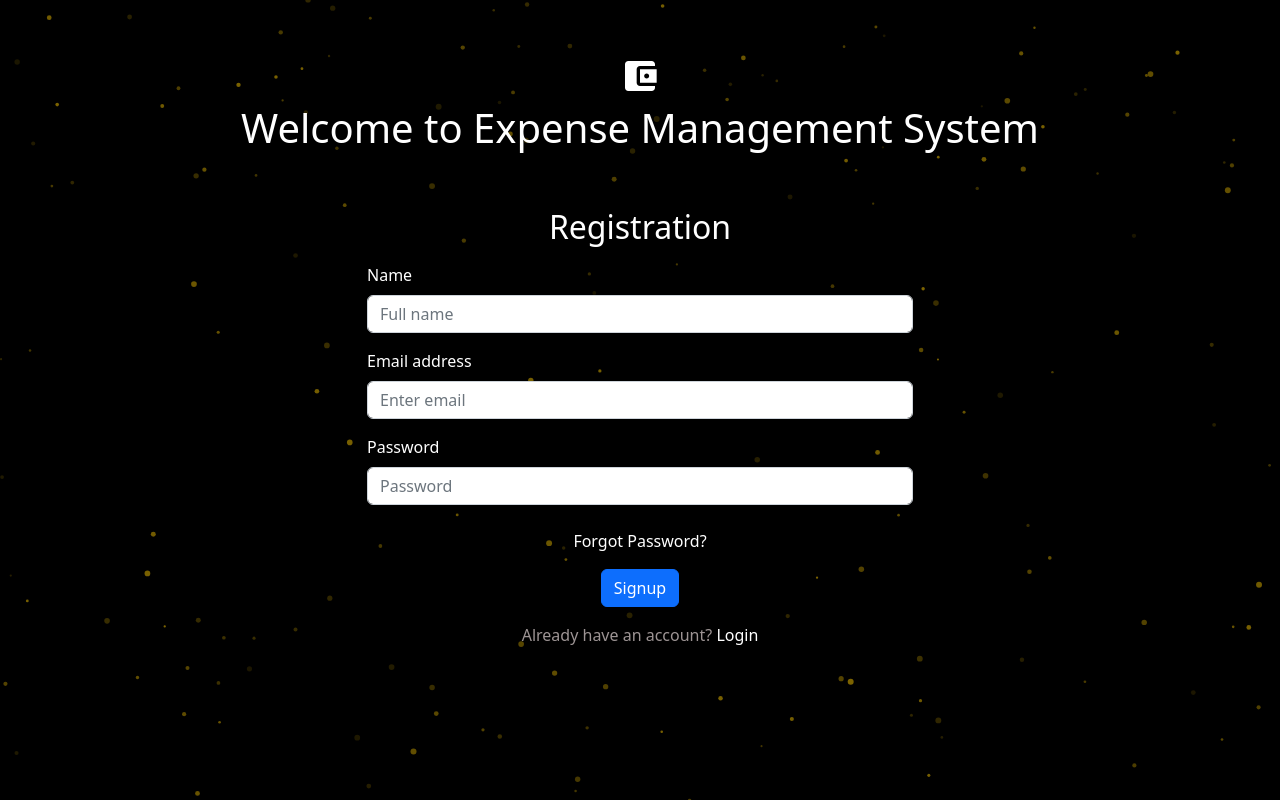
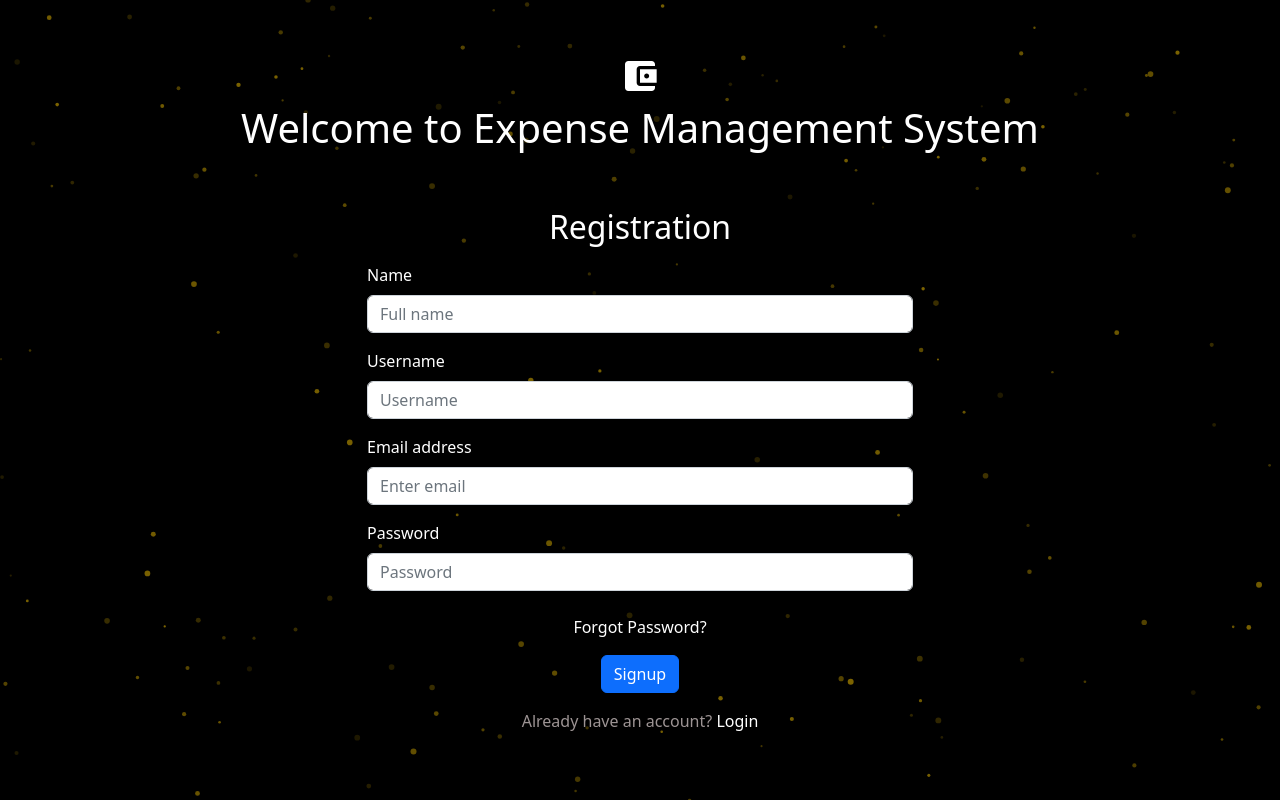
Before and after one commit to AdityaChoudhary01/Expense-Tracker, a React (Create React App) app in the folder frontend/: page /register in a window 1280 px wide. Built offline with nearby package versions, Linux system fonts and the light colour scheme.

Commit message:
Update Register.js

```diff
--- a/frontend/src/Pages/Auth/Register.js
+++ b/frontend/src/Pages/Auth/Register.js
@@ -1,4 +1,3 @@
-// SignupPage.js
 import { useCallback, useEffect, useState } from "react";
 import { Container, Row, Col, Form, Button } from 'react-bootstrap';
 import "./auth.css";
@@ -23,16 +22,15 @@ const Register = () => {
   }, [navigate]);
 
   const particlesInit = useCallback(async (engine) => {
-    // console.log(engine);
     await loadFull(engine);
   }, []);
 
   const particlesLoaded = useCallback(async (container) => {
-    // await console.log(container);
   }, []);
 
   const [values, setValues] = useState({
     name : "",
+    username: "",
     email : "",
     password : "",
 
@@ -56,12 +54,13 @@ const Register = () => {
   const handleSubmit = async (e) => {
     e.preventDefault();
 
-      const {name, email, password} = values;
+      const {name, username, email, password} = values;
 
       setLoading(false);
 
       const {data} = await axios.post(registerAPI, {
         name,
+        username,
         email,
         password
       });
@@ -162,6 +161,10 @@ const Register = () => {
               <Form.Label className="text-white">Name</Form.Label>
               <Form.Control type="text"  name="name" placeholder="Full name" value={values.name} onChange={handleChange} />
             </Form.Group>
+            <Form.Group controlId="formBasicUsername" className="mt-3" >
+              <Form.Label className="text-white">Username</Form.Label>
+              <Form.Control type="text"  name="username" placeholder="Username" value={values.username} onChange={handleChange} />
+            </Form.Group>
             <Form.Group controlId="formBasicEmail" className="mt-3">
               <Form.Label className="text-white">Email address</Form.Label>
               <Form.Control type="email"  name="email" placeholder="Enter email" value={values.email} onChange={handleChange}/>
@@ -195,4 +198,4 @@ const Register = () => {
   )
 }
 
-export default Register
+export default Register;
```
